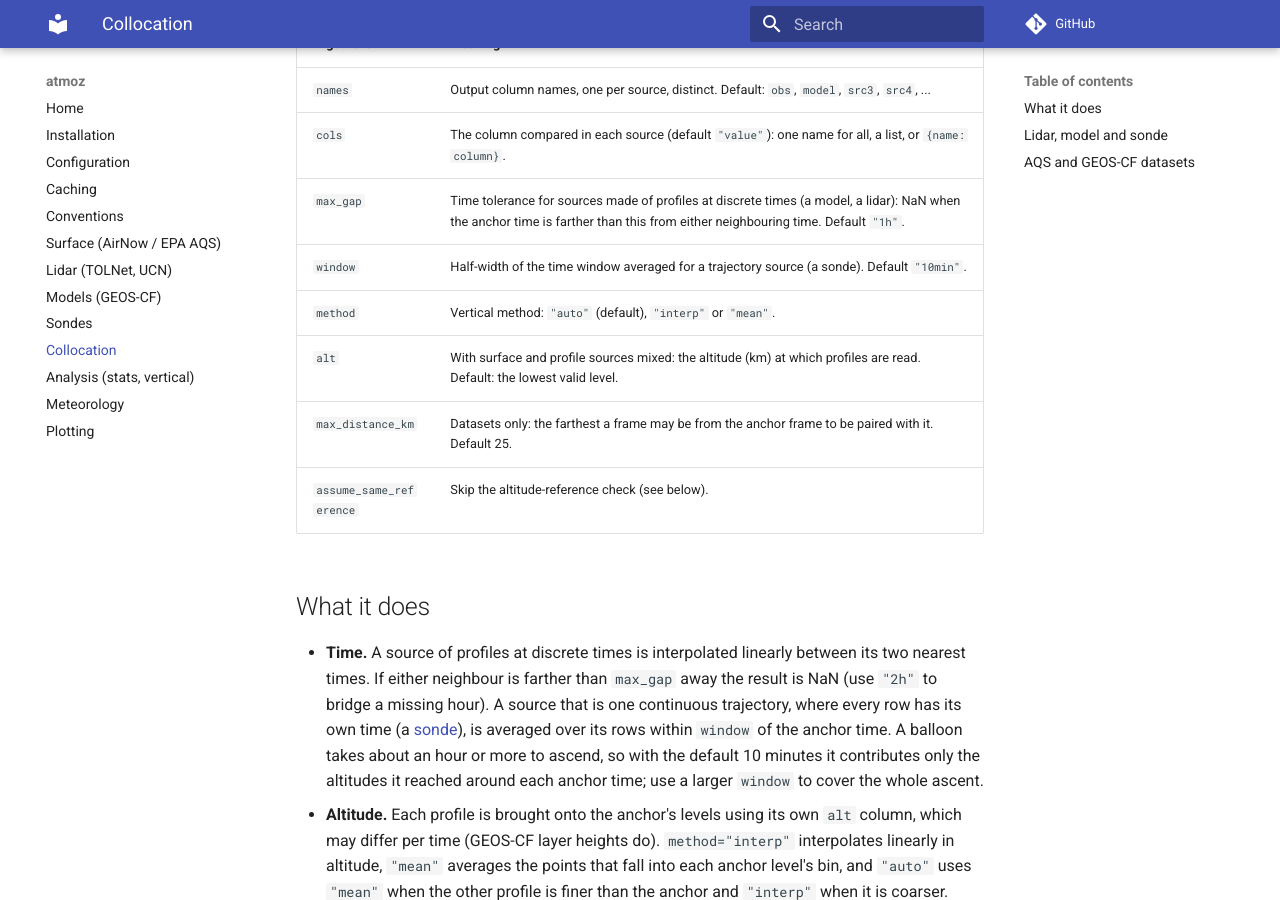
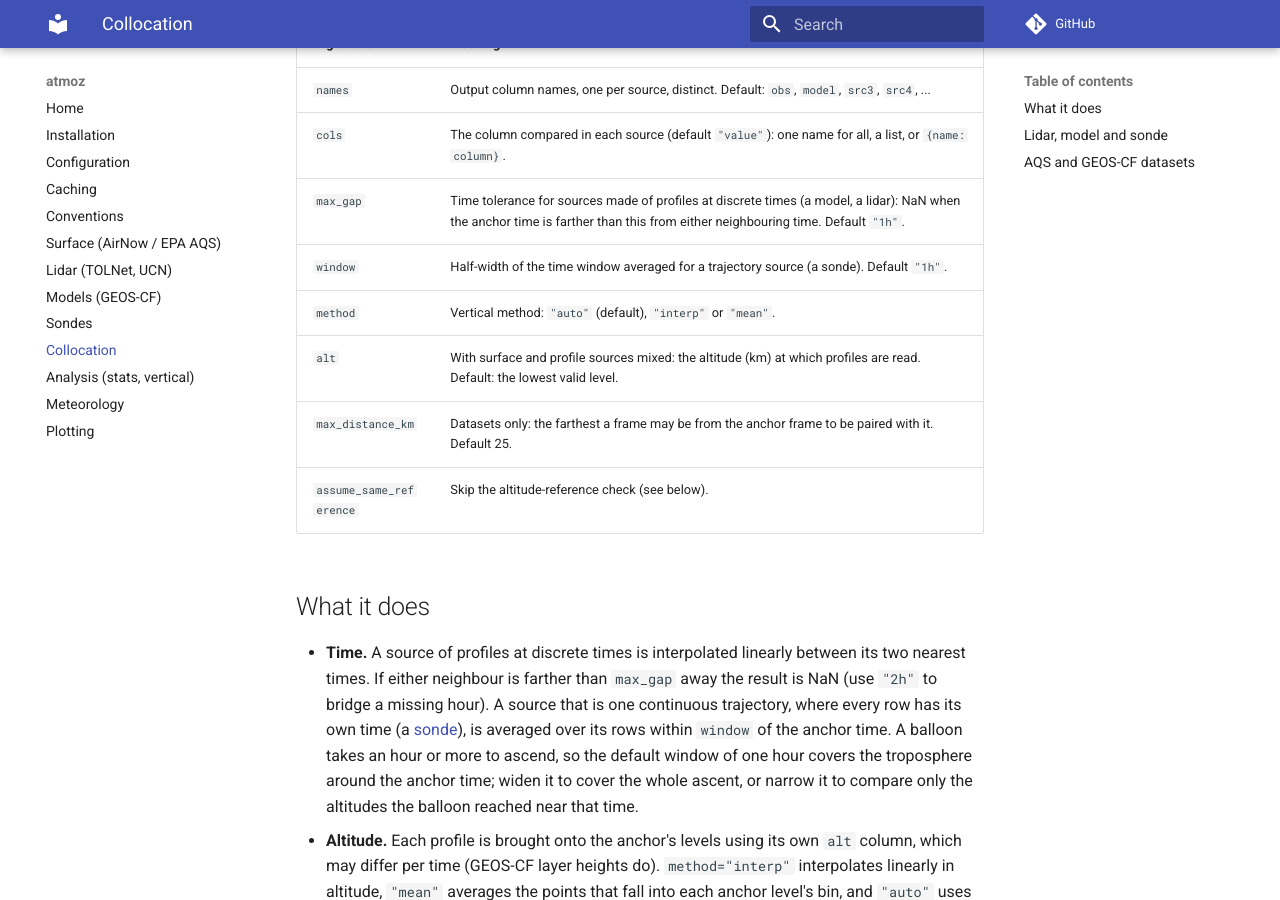
Before and after one commit to moroots/atmoz, an MkDocs documentation site: the page built from docs/collocation.md, in a window 1280 px wide and 900 px high, scrolled down 438 px. Built offline with MkDocs 1.6.1 and Material for MkDocs 9.7.7, drawn with Linux system fonts in a browser that asks for light colours; comment, search, counter and statistics services are not loaded.

Commit message:
collocate: default window 1h for trajectory sources

```diff
--- a/docs/collocation.md
+++ b/docs/collocation.md
@@ -17,7 +17,7 @@ its rows, its `alt` / `lat` / `lon` axes and its unit; every other source is bro
 | `names` | Output column names, one per source, distinct. Default: `obs`, `model`, `src3`, `src4`, ... |
 | `cols` | The column compared in each source (default `"value"`): one name for all, a list, or `{name: column}`. |
 | `max_gap` | Time tolerance for sources made of profiles at discrete times (a model, a lidar): NaN when the anchor time is farther than this from either neighbouring time. Default `"1h"`. |
-| `window` | Half-width of the time window averaged for a trajectory source (a sonde). Default `"10min"`. |
+| `window` | Half-width of the time window averaged for a trajectory source (a sonde). Default `"1h"`. |
 | `method` | Vertical method: `"auto"` (default), `"interp"` or `"mean"`. |
 | `alt` | With surface and profile sources mixed: the altitude (km) at which profiles are read. Default: the lowest valid level. |
 | `max_distance_km` | Datasets only: the farthest a frame may be from the anchor frame to be paired with it. Default 25. |
@@ -28,8 +28,8 @@ its rows, its `alt` / `lat` / `lon` axes and its unit; every other source is bro
 * **Time.** A source of profiles at discrete times is interpolated linearly between its two nearest times. If either neighbour is
   farther than `max_gap` away the result is NaN (use `"2h"` to bridge a missing hour). A source that is one continuous trajectory,
   where every row has its own time (a [sonde](sonde.md)), is averaged over its rows within `window` of the anchor time. A balloon takes
-  about an hour or more to ascend, so with the default 10 minutes it contributes only the altitudes it reached around each anchor time; use a
-  larger `window` to cover the whole ascent.
+  an hour or more to ascend, so the default window of one hour covers the troposphere around the anchor time; widen it to cover the
+  whole ascent, or narrow it to compare only the altitudes the balloon reached near that time.
 * **Altitude.** Each profile is brought onto the anchor's levels using its own `alt` column, which may differ per time (GEOS-CF layer
   heights do). `method="interp"` interpolates linearly in altitude, `"mean"` averages the points that fall into each anchor level's bin, and `"auto"`
   uses `"mean"` when the other profile is finer than the anchor and `"interp"` when it is coarser. Outside the other profile's altitude range
```
Also changed, not shown: 1 other file.
